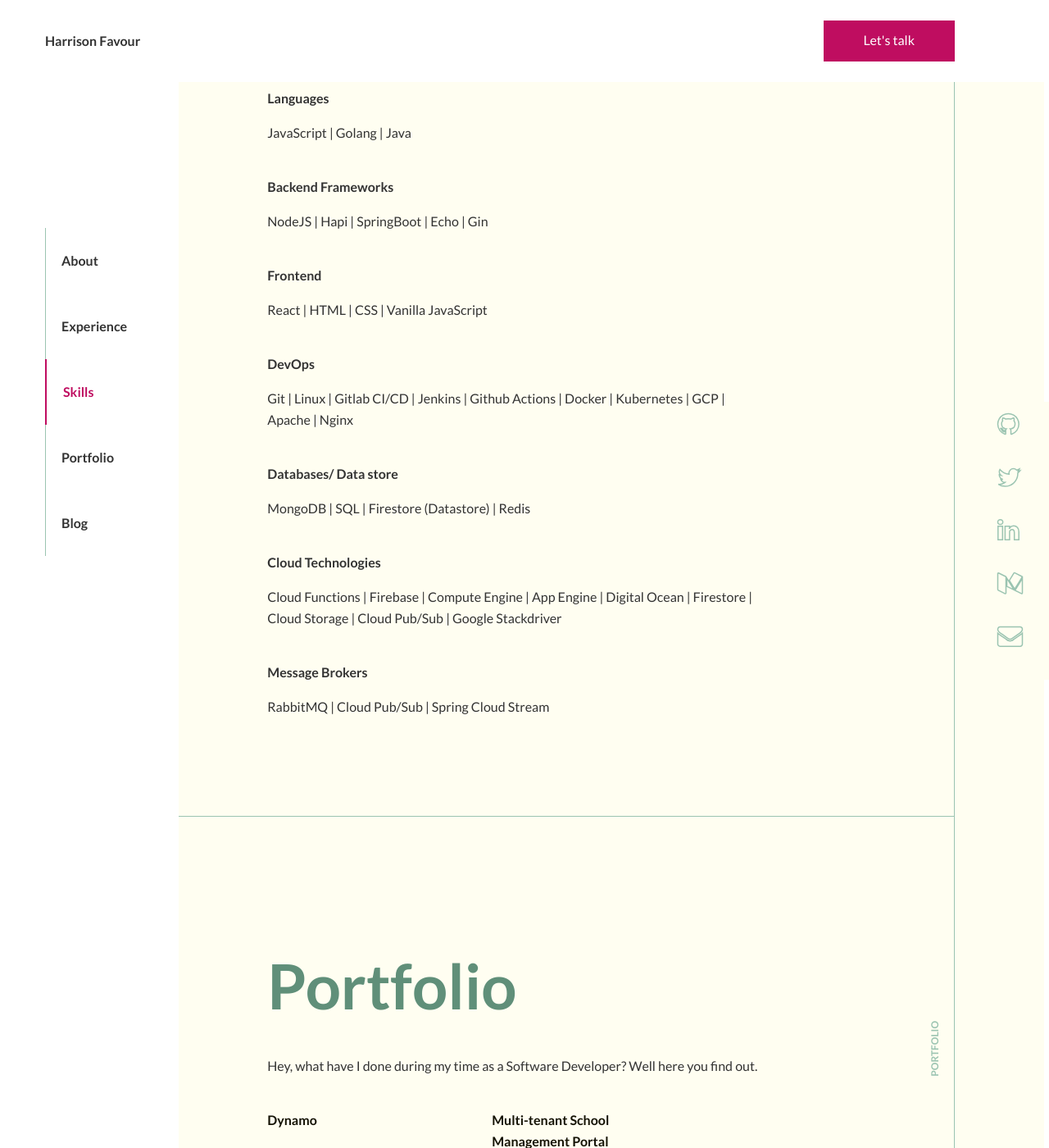
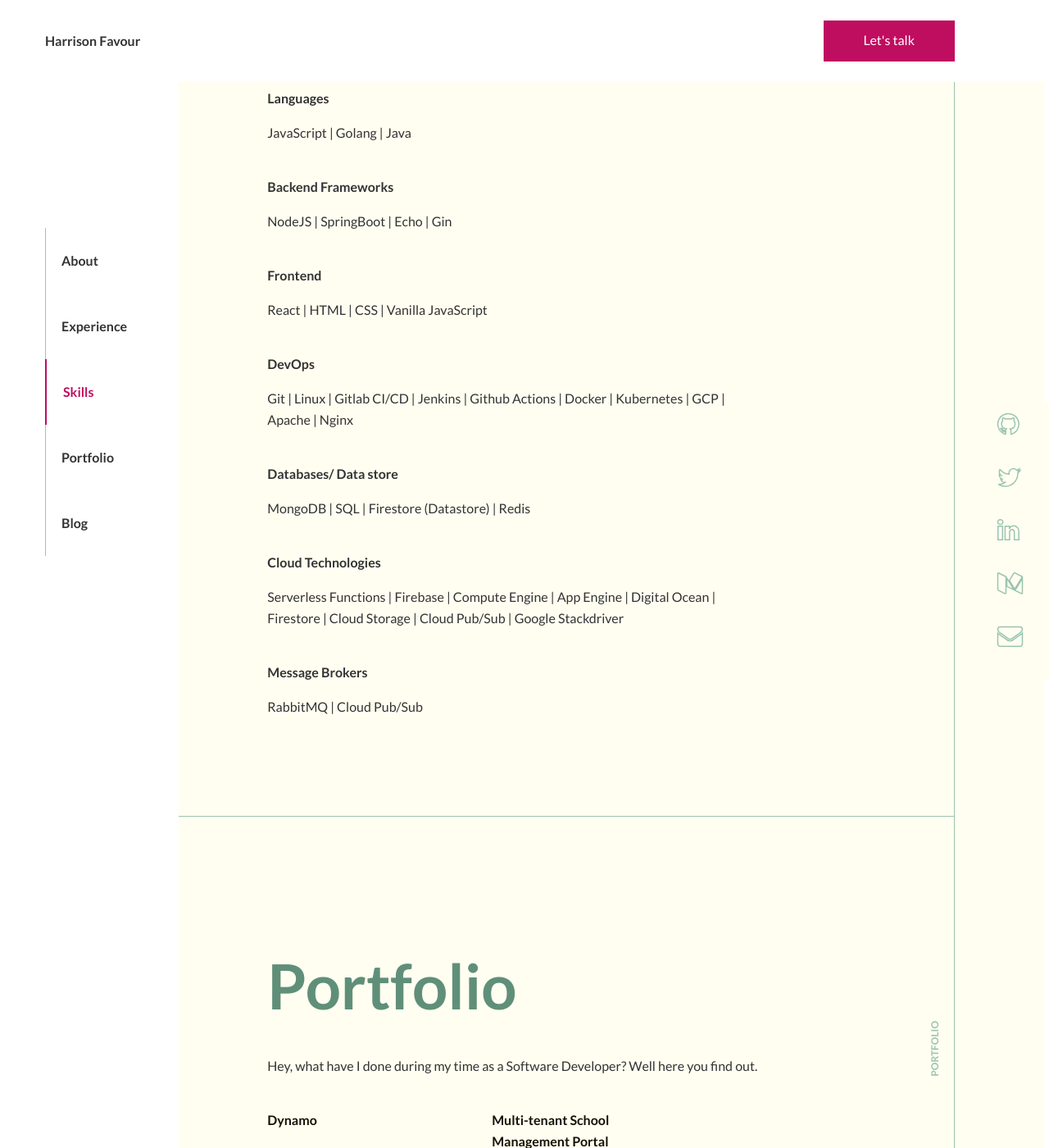
Before and after one commit to grantfayvor/grantfayvor.github.io, a Jekyll site: the page built from index.html, in a window 1280 px wide and 1400 px high, scrolled down 2826 px. Shown: the whole window at 82% size. Built offline with Jekyll 4.4.1, drawn with Linux system fonts in a browser that asks for light colours.

Commit message:
update skills

```diff
--- a/index.html
+++ b/index.html
@@ -191,7 +191,7 @@
     </div>
     <div>
       <strong>Backend Frameworks</strong>
-      <p>NodeJS | Hapi | SpringBoot | Echo | Gin</p>
+      <p>NodeJS | SpringBoot | Echo | Gin</p>
     </div>
     <div>
       <strong>Frontend</strong>
@@ -207,12 +207,12 @@
     </div>
     <div>
       <strong>Cloud Technologies</strong>
-      <p>Cloud Functions | Firebase | Compute Engine | App Engine | Digital Ocean | Firestore | Cloud Storage | Cloud
+      <p>Serverless Functions | Firebase | Compute Engine | App Engine | Digital Ocean | Firestore | Cloud Storage | Cloud
         Pub/Sub | Google Stackdriver</p>
     </div>
     <div>
       <strong>Message Brokers</strong>
-      <p>RabbitMQ | Cloud Pub/Sub | Spring Cloud Stream</p>
+      <p>RabbitMQ | Cloud Pub/Sub</p>
     </div>
   </article>
 </section>
```
